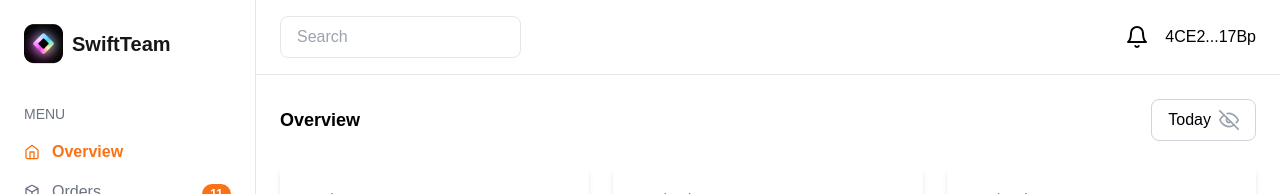
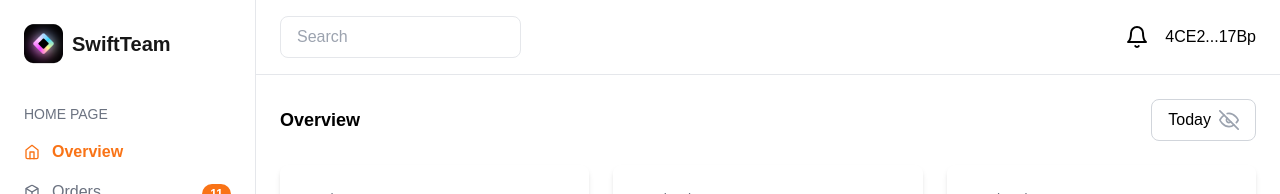
Before and after one commit to Obiajulu-gif/Swift, a Next.js app: page /dashboard in a window 1280 px wide. Shown: the top 194 px of the page. Built offline with nearby package versions, Linux system fonts and the light colour scheme.

Commit message:
added a major change

```diff
--- a/src/app/dashboard/sidebar.js
+++ b/src/app/dashboard/sidebar.js
@@ -66,7 +66,7 @@ const Sidebar = () => {
 
 					{/* Menu Section */}
 					<nav>
-						<p className="uppercase text-sm text-gray-500 mb-4">Menu</p>
+						<Link href="/"><p className="uppercase text-sm text-gray-500 mb-4">Home Page</p></Link>
 						<ul className="space-y-4">
 							<li>
 								<Link
```
